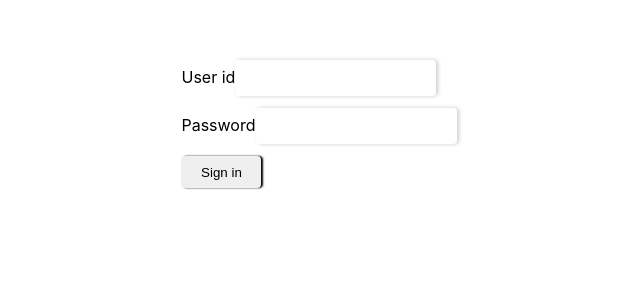
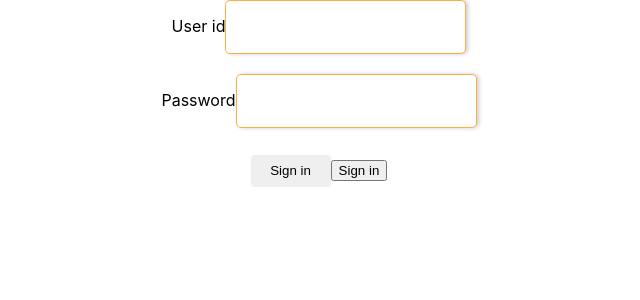
Before and after one commit to manabie-com/mana-do, a React (Create React App) app: page / in a window 1280 px wide. Shown: the top 300 px of the page, without its empty margins (321-961 px from the left). Built offline with nearby package versions, Linux system fonts and the light colour scheme.

Commit message:
[update] components

```diff
--- a/src/App.css
+++ b/src/App.css
@@ -4,7 +4,7 @@
   justify-content: center;
 }
 
-button {
+/* button {
   outline: none;
   border: none;
   box-shadow: 2px 0 2px currentColor;
@@ -16,7 +16,7 @@ button {
 
 button:hover {
   opacity: 0.85;
-}
+} */
 
 input[type="checkbox"] {
   width: 24px;
--- /dev/null
+++ b/src/components/Button/index.tsx
@@ -0,0 +1,18 @@
+import theme from 'globalTheme';
+import styled from 'styled-components';
+
+const Button = styled.button`
+  outline: none;
+  border: none;
+  /* box-shadow: 2px 0 2px currentColor; */
+  border-radius: 4px;
+  min-height: 32px;
+  min-width: 80px;
+  padding: 4px 8px;
+
+  &:hover {
+    opacity: 0.85;
+  }
+`;
+
+export default Button;
--- /dev/null
+++ b/src/components/Container/index.tsx
@@ -0,0 +1,23 @@
+import theme from 'globalTheme';
+import styled from 'styled-components';
+
+const createMediaQueries = () => {
+  let sizes = theme.size;
+  let css = '';
+  for (const key in sizes) {
+    if (Object.prototype.hasOwnProperty.call(sizes, key)) {
+      const element = sizes[key as keyof typeof sizes];
+      css += `@media screen and (min-width: ${element}) {max-width: ${element};}`;
+    }
+  }
+  return css;
+};
+
+const Container = styled.div`
+  width: 100%;
+  margin: 0 auto;
+
+  ${createMediaQueries()}
+`;
+
+export default Container;
--- /dev/null
+++ b/src/components/Form/TextInput/index.tsx
@@ -0,0 +1,38 @@
+import clsx from 'clsx';
+import React, { ComponentPropsWithoutRef, forwardRef } from 'react';
+import styled from 'styled-components';
+import theme from 'globalTheme';
+
+type TextInputPropsType = ComponentPropsWithoutRef<'input'> & {
+  text: string;
+};
+
+const StyledInput = styled.input`
+  border-radius: 5px;
+  border: 1px solid ${theme.color.primary};
+  font-size: ${theme.fontSize.default};
+  padding: 0.5rem 1rem;
+`;
+
+const Input = forwardRef<HTMLInputElement, ComponentPropsWithoutRef<'input'>>(
+  (props, ref) => {
+    return <StyledInput ref={ref} {...props} />;
+  }
+);
+
+const TextInput = ({
+  text,
+  id = '',
+  className,
+  ...rest
+}: TextInputPropsType) => {
+  const classes = clsx('input__text', className);
+  return (
+    <div>
+      {id && <label htmlFor={id}>{text}</label>}
+      <Input {...rest} id={id} className={classes} />
+    </div>
+  );
+};
+
+export default TextInput;
--- a/src/pages/SignInPage.tsx
+++ b/src/pages/SignInPage.tsx
@@ -1,62 +1,64 @@
-import React, {useState} from 'react';
+import Button from 'components/Button';
+import Container from 'components/Container';
+import React, { useState } from 'react';
 
-import {useHistory} from 'react-router-dom'
-import Service from '../service'
+import { useHistory } from 'react-router-dom';
+import TextInput from '../components/Form/TextInput';
+import Service from '../service';
 
 const SignInPage = () => {
   const [form, setForm] = useState({
     userId: '',
-        password: ''
+    password: '',
   });
   const history = useHistory();
 
   const signIn = async (e: React.FormEvent<HTMLFormElement>) => {
-        e.preventDefault()
-        const resp = await Service.signIn(form.userId, form.password)
+    e.preventDefault();
+    const resp = await Service.signIn(form.userId, form.password);
 
-        localStorage.setItem('token', resp)
-        history.push('/todo')
-    }
+    localStorage.setItem('token', resp);
+    history.push('/todo');
+  };
 
   const onChangeField = (e: React.ChangeEvent<HTMLInputElement>) => {
-        e.persist()
-        setForm(prev=>({
+    e.persist();
+    setForm((prev) => ({
       ...prev,
-            [e.target.name]: e.target.value
-        }))
-    }
+      [e.target.name]: e.target.value,
+    }));
+  };
 
   return (
-        <div style={{marginTop: '3rem', textAlign: 'left'}}>
-            <form onSubmit={signIn}>
-                <label htmlFor="user_id">
-                    User id
-                    <input
+    <Container>
+      <form onSubmit={signIn} autoComplete="off">
+        <TextInput
+          text="User id"
+          className="abc xyz"
           id="user_id"
           name="userId"
           value={form.userId}
-                        style={{marginTop: 12}}
           onChange={onChangeField}
         />
-                </label>
-                <br/>
-                <label htmlFor="password" >
-                    Password
-                    <input
+
+        <br />
+
+        <TextInput
+          text="Password"
           id="password"
           name="password"
           type="password"
-                        style={{marginTop: 12}}
           value={form.password}
           onChange={onChangeField}
         />
-                </label>
+
         <br />
-                <button type="submit" style={{marginTop: 12}}>
+        <Button type="submit">Sign in</Button>
+        <button type="submit" style={{ marginTop: 12 }}>
           Sign in
         </button>
       </form>
-        </div>
+    </Container>
   );
 };
 
```
Also changed, not shown: src/components/Loading/LoadingSpinner.tsx (+3 -5 lines), 1 other file (tests, documents, lock files or other folders). Lines whose indentation alone changed are shown as unchanged.
